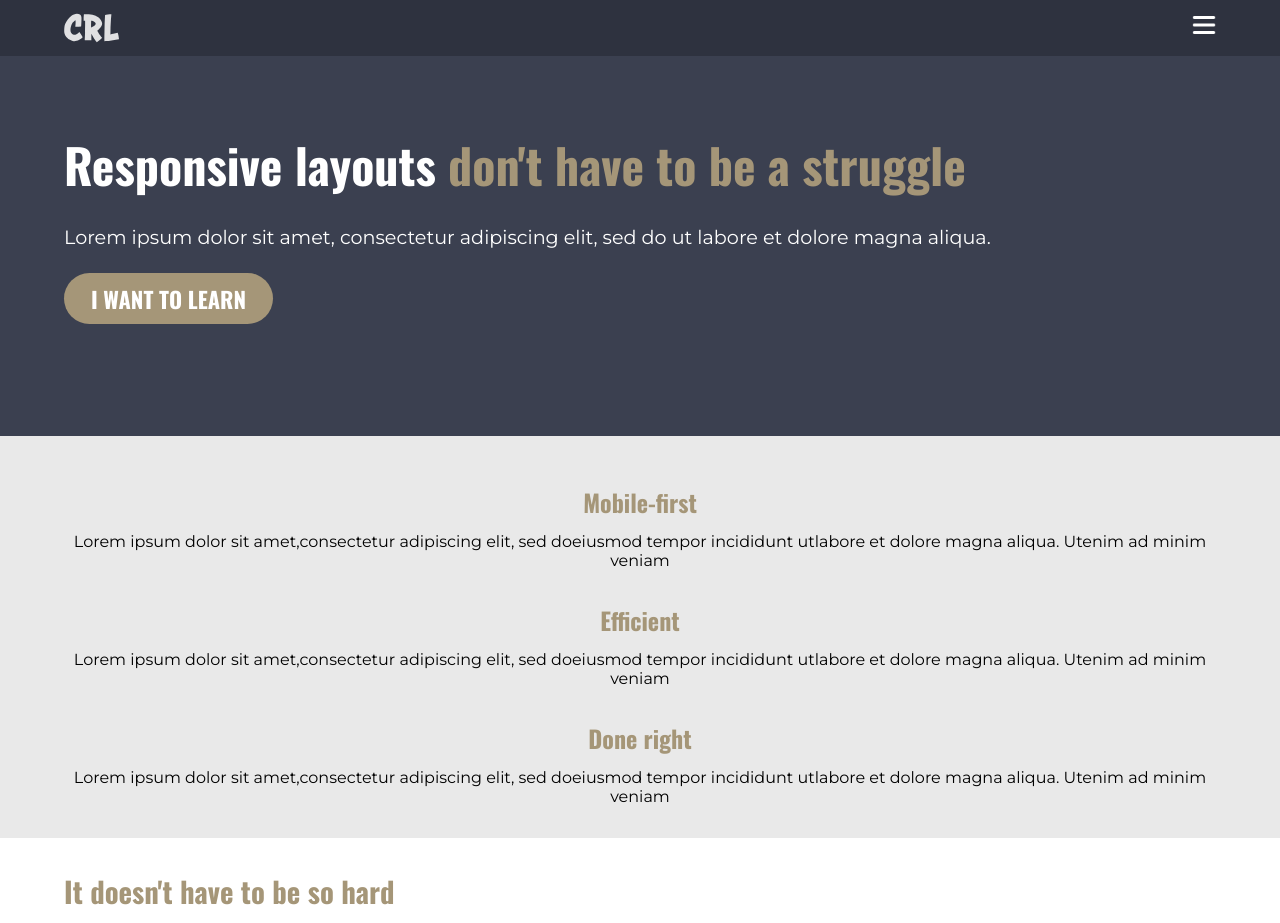
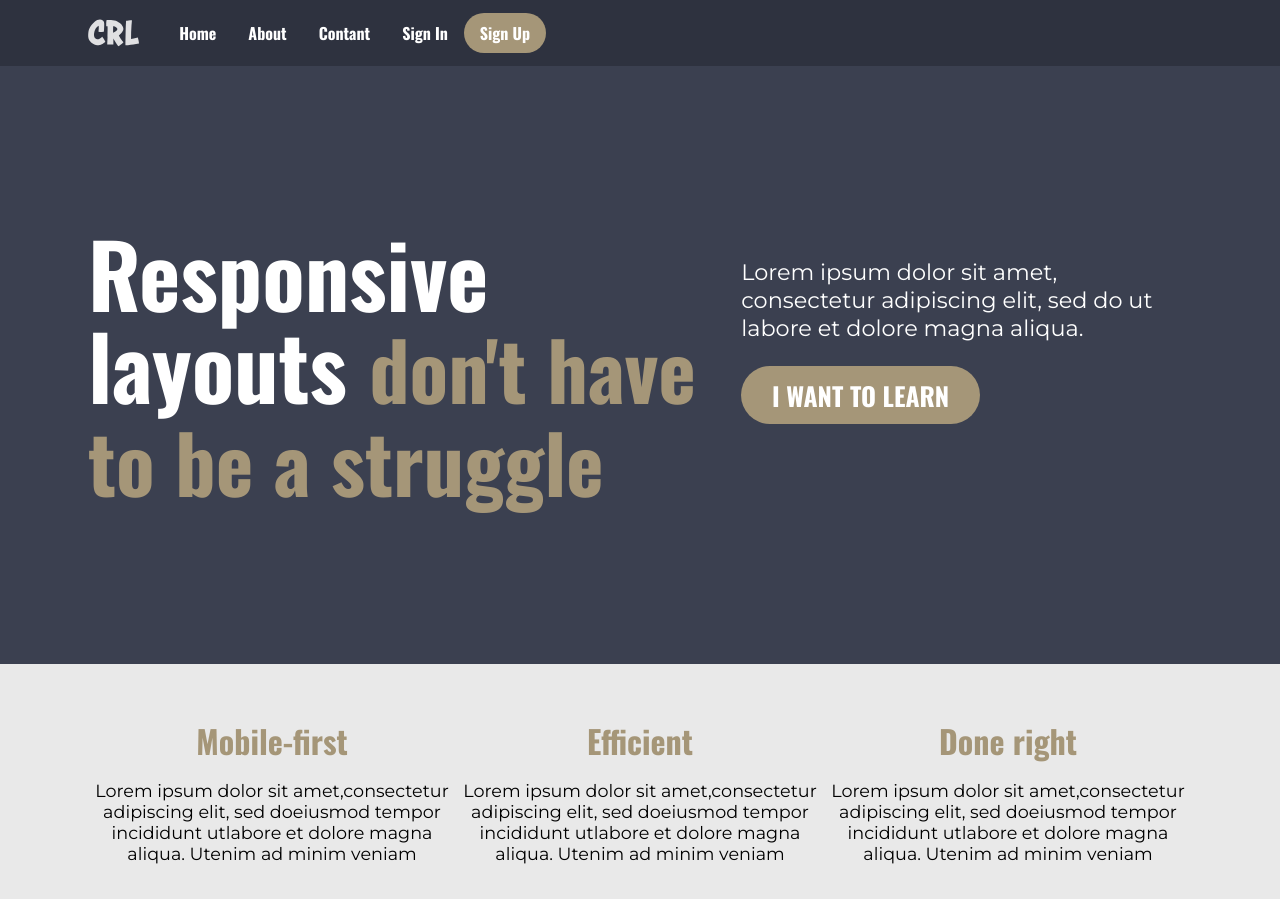
Before and after one commit to chandrababu-gowda/crl, a plain HTML site: page index.html in a window 1280 px wide. Shown: the top 923 px of the page. Drawn offline with nearby package versions, Linux system fonts and the light colour scheme.

Commit message:
Make it responsive

```diff
--- a/index.html
+++ b/index.html
@@ -11,12 +11,12 @@
 
 <body>
     <section class="section--1 section--nav">
-        <div class="container row">
+        <div class="container row section--nav__row">
             <div class="col row--nav">
                 <img src="./images/logo.svg" alt="logo" class="section--nav__logo">
                 <img src="./images/more (1).png" alt="hamburger" class="section--nav__ham">
             </div>
-            <div class="col row nav--display nav__display--hide ">
+            <div class="col nav--display nav__display--hide ">
                 <a class="col nav__link" href="#">Home</a>
                 <a class="col nav__link" href="#">About</a>
                 <a class="col nav__link" href="#">Contant</a>
@@ -57,7 +57,7 @@
         </div>
     </section>
     <section class="section--4 ">
-        <div class="container row">
+        <div class="container row section--4__row">
             <div class="col">
                 <h2 class="section--4__heading">It doesn't have to be so hard</h2>
                 <p class="section--4__content">Lorem ipsum dolor sit amet, consectetur adipiscing elit, sed do
@@ -96,13 +96,13 @@
         <div class="container">
             <h1>just scratching the surface</h1>
             <div class="row">
-                <di class="col">
+                <di class="col section--5__part-1">
                     <h3 class="section--5__heading--clr">About our company</h3>
                     <p class="section--5__paragraph--clr">Lorem ipsum dolor sit amet, consectetur adipiscing
                         elit, sed do eiusmod tempor incididunt ut labore et
                         dolore magna aliqua. Ut enim ad minim veniam.</p>
                 </di>
-                <di class="col">
+                <di class="col section--5__part-2">
                     <h3 class="section--5__heading--clr">Getting around</h3>
                     <ul>
                         <li class="section--5__paragraph--clr">Home</li>
@@ -110,7 +110,7 @@
                         <li class="section--5__paragraph--clr">Contact</li>
                     </ul>
                 </di>
-                <di class="col">
+                <di class="col section--5__part-3">
                     <h3 class="section--5__heading--clr">Other things</h3>
                     <ul>
                         <li class="section--5__paragraph--clr">Lorem ipsum</li>
@@ -119,7 +119,7 @@
                         <li class="section--5__paragraph--clr">consectetur</li>
                     </ul>
                 </di>
-                <di class="col">
+                <di class="col section--5__part-4">
                     <h3 class="section--5__heading--clr">Many more</h3>
                     <ul>
                         <li class="section--5__paragraph--clr">Lorem ipsum</li>
--- a/style.css
+++ b/style.css
@@ -63,6 +63,7 @@ img {
   text-decoration: none;
   padding: 0.5em 1em;
   margin-top: 0.2em;
+  font-family: "Oswald", sans-serif;
 }
 
 .nav__link:hover {
@@ -70,8 +71,8 @@ img {
 }
 
 .nav__link--btn {
-  background-color: var(--neu-1);
-  color: var(--pc-d);
+  background-color: var(--sc);
+  color: var(--neu-1);
   border-radius: 5rem;
 }
 
@@ -193,3 +194,139 @@ img {
   list-style-type: none;
   margin: 0.2rem 0;
 }
+
+.section--5 h1 {
+  /* border: 2px solid red; */
+  text-align: center;
+}
+
+@media (min-width: 700px) {
+  .container {
+    padding: 0 3rem;
+  }
+  .section--nav__ham {
+    display: none;
+  }
+
+  .section--nav__logo {
+    /* border: 2px solid yellow; */
+    width: 100%;
+  }
+
+  .section--nav__row {
+    display: flex;
+    justify-content: space-between;
+  }
+
+  .row {
+    display: flex;
+    justify-content: space-between;
+  }
+
+  .nav--display {
+    margin-top: 0em;
+    padding-bottom: 0em;
+    width: 100%;
+  }
+  .nav__link {
+    margin-top: 0em;
+  }
+
+  .nav--display {
+    display: flex;
+    flex-direction: row;
+    /* border: 2px solid red; */
+    margin-left: 1.5rem;
+  }
+  .section--2 {
+    /* padding: 10em 0; */
+    display: flex;
+    align-items: center;
+    justify-content: center;
+    /* min-height: 60vh; */
+  }
+
+  .section--3__content {
+    margin: 0 0.3em;
+  }
+  .section--4__row {
+    flex-direction: column;
+    width: 100%;
+  }
+  .section--4__card {
+    /* width: 95%; */
+    margin: 0 0.15em;
+  }
+
+  .section--5__part-1 {
+    width: 40%;
+  }
+}
+
+@media (min-width: 1000px) {
+  .section--2 {
+    padding: 10em 0;
+    display: flex;
+    align-items: center;
+    justify-content: center;
+    /* min-height: 80vh; */
+  }
+  .hero__heading {
+    font-size: 5.5rem;
+    line-height: 5.8rem;
+  }
+
+  .hero__heading--clr {
+    font-size: 5rem;
+    /* line-height: 5.8rem; */
+  }
+  .hero__content {
+    font-size: 1.4rem;
+  }
+
+  .hero__content__btn {
+    font-size: 1.6rem;
+  }
+
+  .section--3 {
+    font-size: 1.1rem;
+  }
+
+  .section--3__heading,
+  .section--4__heading {
+    font-size: 2rem;
+  }
+
+  .section--4__heading {
+    font-size: 2.25rem;
+  }
+  .section--4__content {
+    font-size: 1.2rem;
+  }
+  .section--4__row {
+    flex-direction: row;
+    width: 100%;
+  }
+
+  .section--4__cards {
+    flex-direction: column;
+    justify-content: unset;
+    margin-bottom: 1em;
+    /* width: 50%; */
+  }
+
+  .section--4__card {
+    margin-bottom: 1em;
+    margin-left: 1em;
+  }
+
+  .section--footer h1 {
+    font-size: 2rem;
+  }
+
+  .section--5__heading--clr {
+    font-size: 1.2rem;
+  }
+
+  /* End */
+}
```
